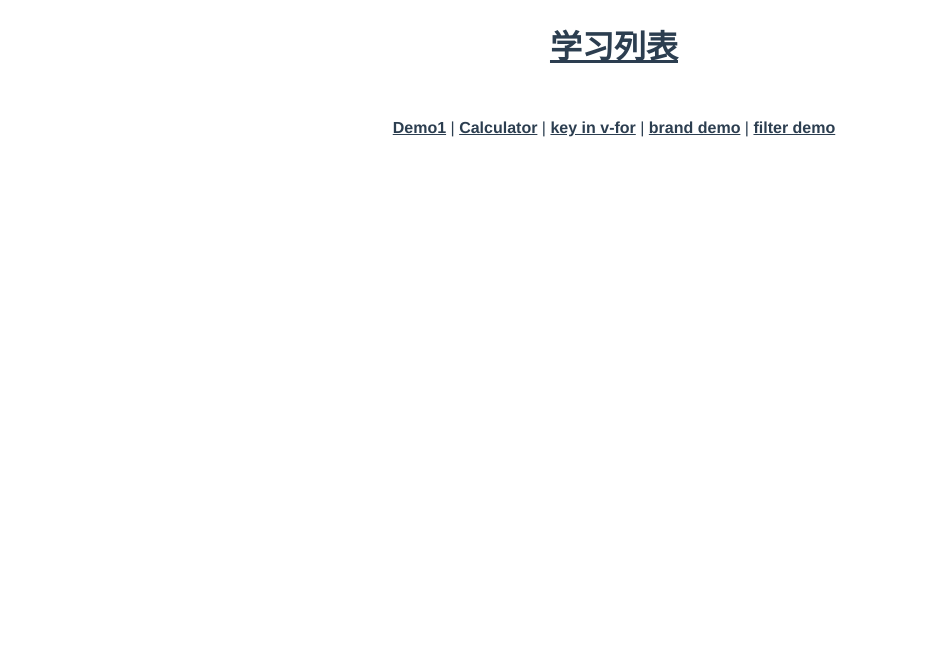
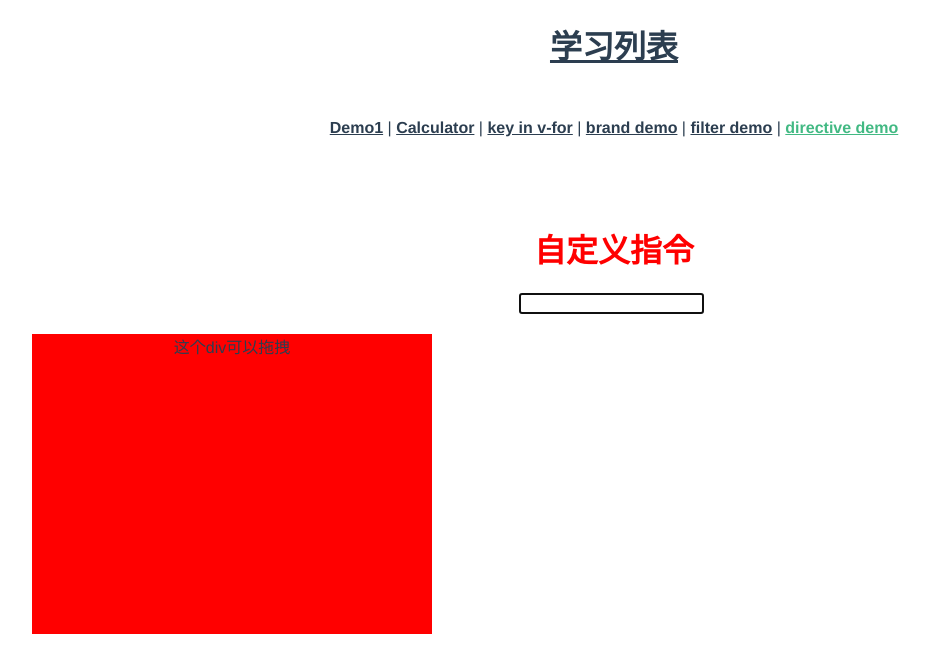
Before and after one commit to tearill/Reading_Record, a Vue app in the folder Vue/vue-cli-learn/: page /directive in a window 1280 px wide. Shown: the top 672 px of the page, without its empty margins (26-955 px from the left). Built offline with nearby package versions, Linux system fonts and the light colour scheme.

Commit message:
更新新学习内容

```diff
--- a/Vue/vue-cli-learn/src/App.vue
+++ b/Vue/vue-cli-learn/src/App.vue
@@ -6,7 +6,8 @@
       <router-link to="/calculator">Calculator</router-link> |
       <router-link to="/demo2">key in v-for</router-link> |
       <router-link to="/brandDemo">brand demo</router-link> |
-      <router-link to="/filter">filter demo</router-link>
+      <router-link to="/filter">filter demo</router-link> |
+      <router-link to="/directive">directive demo</router-link>
     </div>
     <router-view/>
   </div>
--- a/Vue/vue-cli-learn/src/router/index.js
+++ b/Vue/vue-cli-learn/src/router/index.js
@@ -6,6 +6,7 @@ import Calculator from '../views/Calculator.vue'
 import Demo2 from '../views/Demo2.vue'
 import brandDemo from '../views/brandDemo.vue'
 import filter from '../views/filter.vue'
+import directive from '../views/directive.vue'
 
 Vue.use(VueRouter)
 
@@ -39,6 +40,11 @@ const routes = [
     path: '/filter',
     name: 'filter',
     component: filter
+  },
+  {
+    path: '/directive',
+    name: 'directive',
+    component: directive
   }
 ]
 
--- a/Vue/vue-cli-learn/src/views/directive.vue
+++ b/Vue/vue-cli-learn/src/views/directive.vue
@@ -26,10 +26,10 @@ export default {
                 // console.log(binding);
             }
         },
-        drag: {
+        drag: { // 拖拽
             inserted: (el) => {
                 const fnDown = (ev) => {
-                    console.log(ev);
+                    // console.log(ev);
                     let currentX = el.offsetLeft;
                     let currentY = el.offsetTop;
 
```
